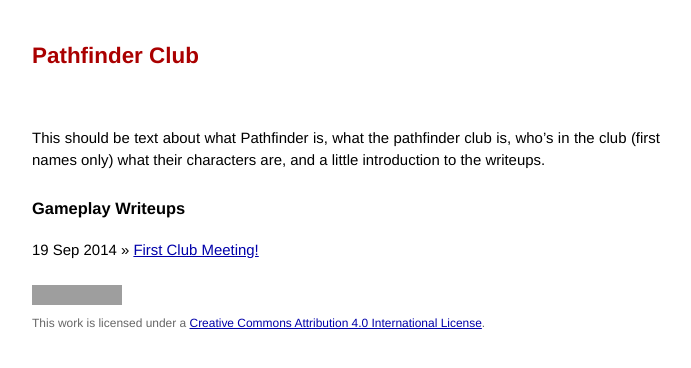
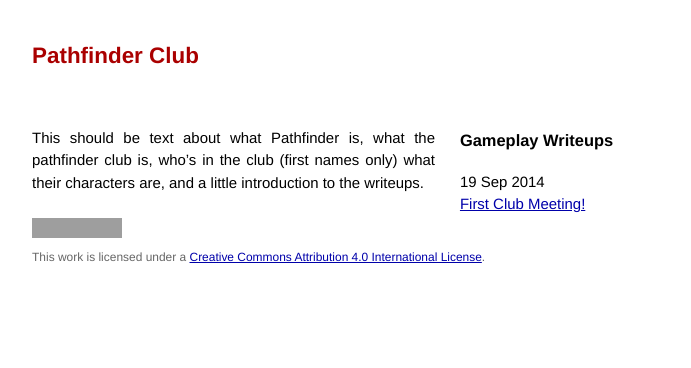
Before and after one commit to dansinker/pathfinderclub, a Jekyll site: the page built from index.markdown, in a window 1280 px wide, cut to the strip 0-368 px from the top of the page. Shown: the whole strip, without its empty margins (294-985 px from the left). Built offline with Jekyll 4.4.1, drawn with Linux system fonts in a browser that asks for light colours; Markdown is read by kramdown in place of the engine named in the settings; grey boxes are pictures that could not be loaded.

Commit message:
added sidebar to hompage etc

```diff
--- a/_layouts/default.html
+++ b/_layouts/default.html
@@ -3,7 +3,7 @@
     <head>
         <meta charset="utf-8">
         <meta http-equiv="X-UA-Compatible" content="IE=edge,chrome=1">
-        <title>{{ page.title }}</title>
+        <title>{{ page.title }} | Pathfinder Club</title>
         <meta name="viewport" content="width=device-width">
         <!-- syntax highlighting CSS -->
         <link rel="stylesheet" href="{{ site.baseurl }}/css/syntax.css">
--- a/css/main.css
+++ b/css/main.css
@@ -51,6 +51,16 @@
 
 .author {
   color: grey;
+}
+
+#sidebar {
+  width: 200px;
+  float: right;
+  margin-left: 25px;
+}
+
+#sidebar h2 {
+  margin-top: 1em;
 }
 
 /*****************************************************************************/
--- a/index.markdown
+++ b/index.markdown
@@ -1,13 +1,17 @@
 ---
 layout: default
-title: Pathfinder Club - home
+title: Welcome to Pathfinder Club!
 ---
 
+<div id="sidebar">
+<h2>Gameplay Writeups</h2>
+<ul>
+{% for post in site.posts %}
+{{ post.date | date_to_string }}<br/><a href="{{ site.baseurl }}{{ post.url }}">{{ post.title }}</a>
+    {% endfor %}
+</ul>
+</div>
+
+<!-- all changes should happen below this point -->
+
 This should be text about what Pathfinder is, what the pathfinder club is, who's in the club (first names only) what their characters are, and a little introduction to the writeups.
-
-Gameplay Writeups
------------------
-
-{% for post in site.posts %}
-  * {{ post.date | date_to_string }} &raquo; [{{ post.title }}]({{ site.baseurl }}{{ post.url }})
-    {% endfor %}
```
Also changed, not shown: 4 other files.
